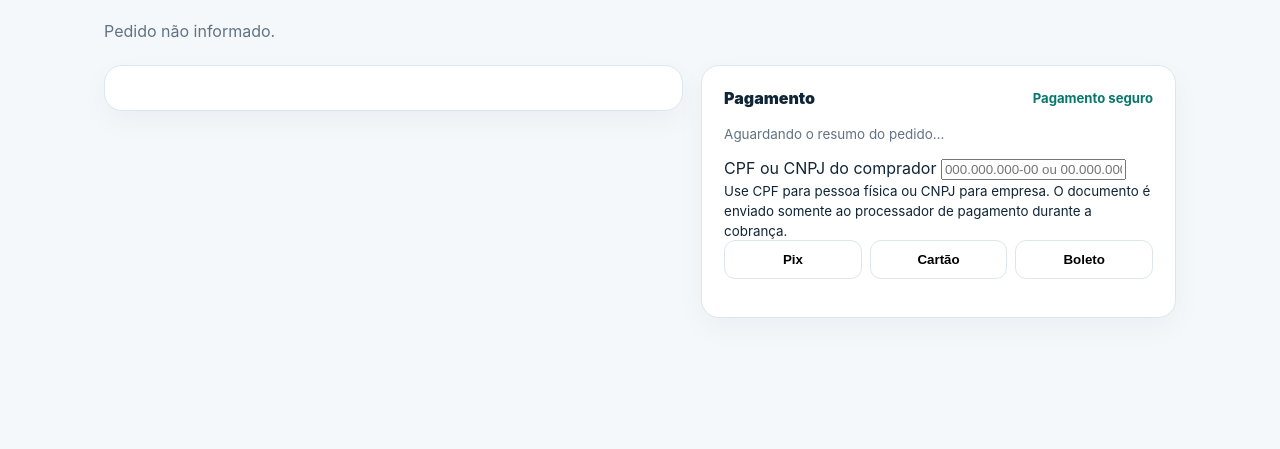
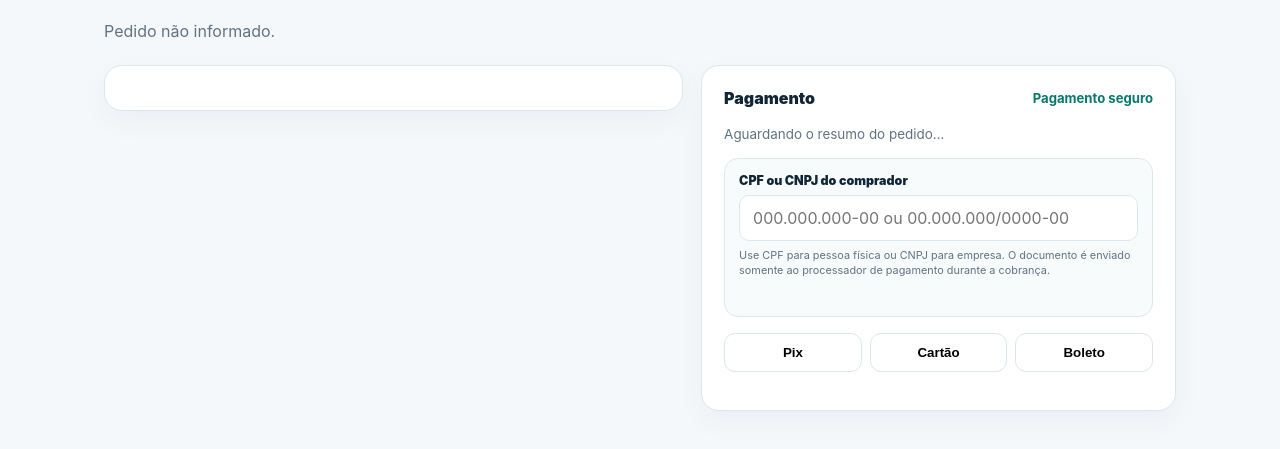
Before and after one commit to ecossistema-renova/ecossistemarenova, a plain HTML site: page checkout.html in a window 1280 px wide. Shown: the part 301-750 px from the top of the page. Drawn offline with nearby package versions, Linux system fonts and the light colour scheme.

Commit message:
style: add buyer document field to checkout

```diff
--- a/checkout.css
+++ b/checkout.css
@@ -2,3 +2,5 @@
 .payment-methods-note{display:flex;gap:8px;flex-wrap:wrap;margin:0 0 14px}.payment-methods-note span{padding:6px 9px;border-radius:999px;background:#eef5f7;font-size:.72rem;font-weight:850}.payment-action{margin:14px 0;padding:16px;border:1px solid var(--line);border-radius:14px;background:#f8fbfc}.payment-action h3{margin:0 0 10px}.payment-action p{color:var(--muted);line-height:1.5}.pix-qr{display:block;max-width:220px;width:100%;margin:14px auto;border:10px solid #fff;border-radius:10px}.copy-code{width:100%;min-height:90px;resize:vertical;border:1px solid var(--line);border-radius:10px;padding:10px;font:inherit;background:#fff}.payment-action .button{display:inline-flex;margin-top:10px}.boleto-line{word-break:break-all;background:#fff;border:1px dashed var(--line);border-radius:10px;padding:10px;font-family:monospace;font-size:.8rem}.payment-waiting{margin-top:10px;font-size:.78rem;color:var(--muted)}
 
 .payment-selector{display:grid;grid-template-columns:repeat(3,1fr);gap:8px;margin:0 0 16px}.payment-selector button{border:1px solid var(--line);background:#fff;border-radius:11px;padding:11px 9px;font-weight:900;cursor:pointer}.payment-selector button.active{background:#082435;color:#fff;border-color:#082435}.payment-selector button:disabled{opacity:.55;cursor:not-allowed}
+
+.buyer-identification{margin:14px 0 16px;padding:14px;border:1px solid var(--line);border-radius:14px;background:#f8fbfc}.buyer-identification label{display:block;margin:0 0 7px;font-size:.78rem;font-weight:900}.buyer-identification input{width:100%;padding:12px 13px;border:1px solid var(--line);border-radius:10px;background:#fff;font:inherit}.buyer-identification input:focus{outline:2px solid rgba(12,129,216,.18);border-color:#0c81d8}.buyer-identification small{display:block;margin-top:7px;color:var(--muted);font-size:.68rem;line-height:1.45}.field-error{min-height:18px;margin-top:5px;color:#b42318;font-size:.7rem;font-weight:800}
```
